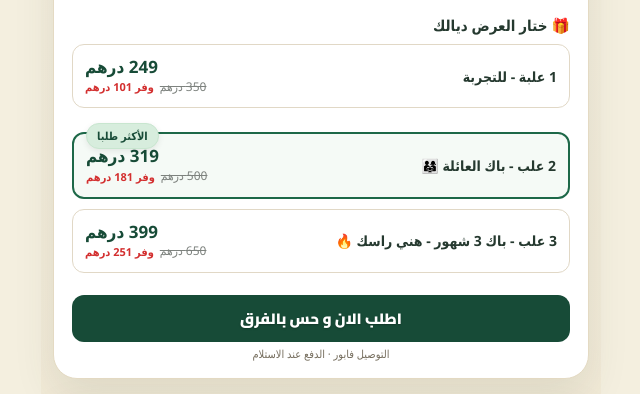
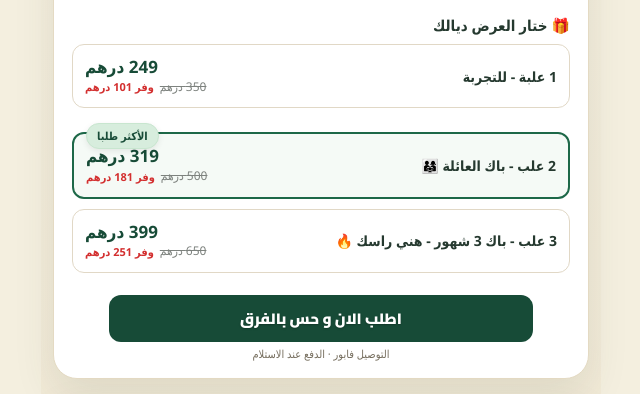
Before and after one commit to khalidabroum-stack/my-store, a plain HTML site: page index.html in a window 1280 px wide. Shown: the part 1221-1615 px from the top of the page, without its empty margins (319-959 px from the left). Drawn offline with Linux system fonts and the light colour scheme.

Commit message:
button 85%

```diff
--- a/index.html
+++ b/index.html
@@ -67,7 +67,7 @@ img{max-width:100%}
 .offer-badge{padding:2px 7px;border-radius:999px;background:#e8f4eb;color:#23603c;font-size:11px;font-weight:700;white-space:nowrap}
 .offer-badge.popular{position:absolute;top:-11px;left:12px;padding:4px 10px;border:1px solid #c8e6cf;background:#d7eddd;color:#174b37;font-size:11px;font-weight:800;box-shadow:0 2px 6px rgba(0,0,0,.08)}
 .cta{display:inline-flex;min-height:44px;align-items:center;justify-content:center;gap:8px;padding:9px 18px;border:0;border-radius:12px;background:#174b37;color:#fff;font-size:15px;font-weight:900;text-align:center;text-decoration:none;cursor:pointer;font-family:"Cairo","Segoe UI",Tahoma,Arial,sans-serif;text-shadow:0 1px 2px rgba(0,0,0,.25)}
-.submit-order{width:100%;margin-top:4px}
+.submit-order{width:85%;margin:4px auto 0;display:flex}
 .privacy-note{margin:12px 0 0;color:#756d5d;font-size:11px;text-align:center}
 .flow-page{display:none;min-height:0;padding:8px 0 30px;background:#f8f4e9}
 .flow-page.active{display:block}
```
